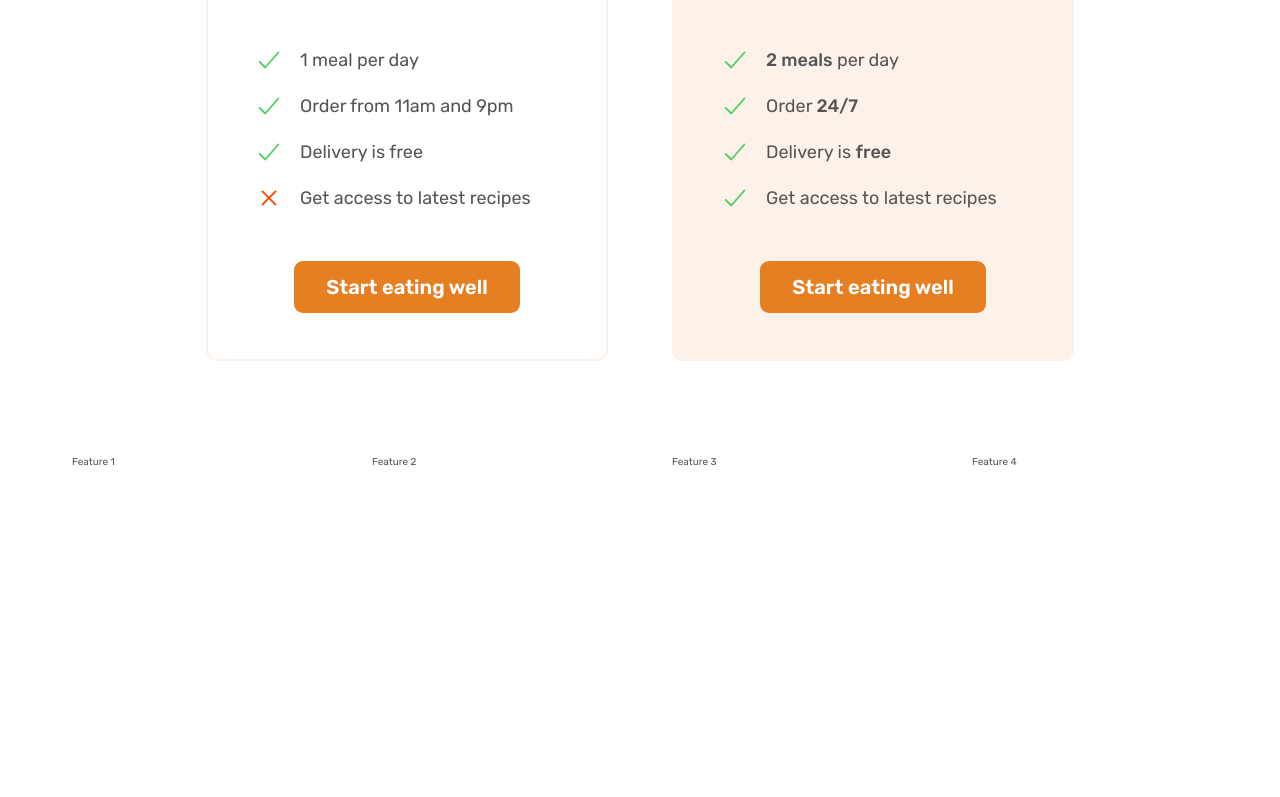
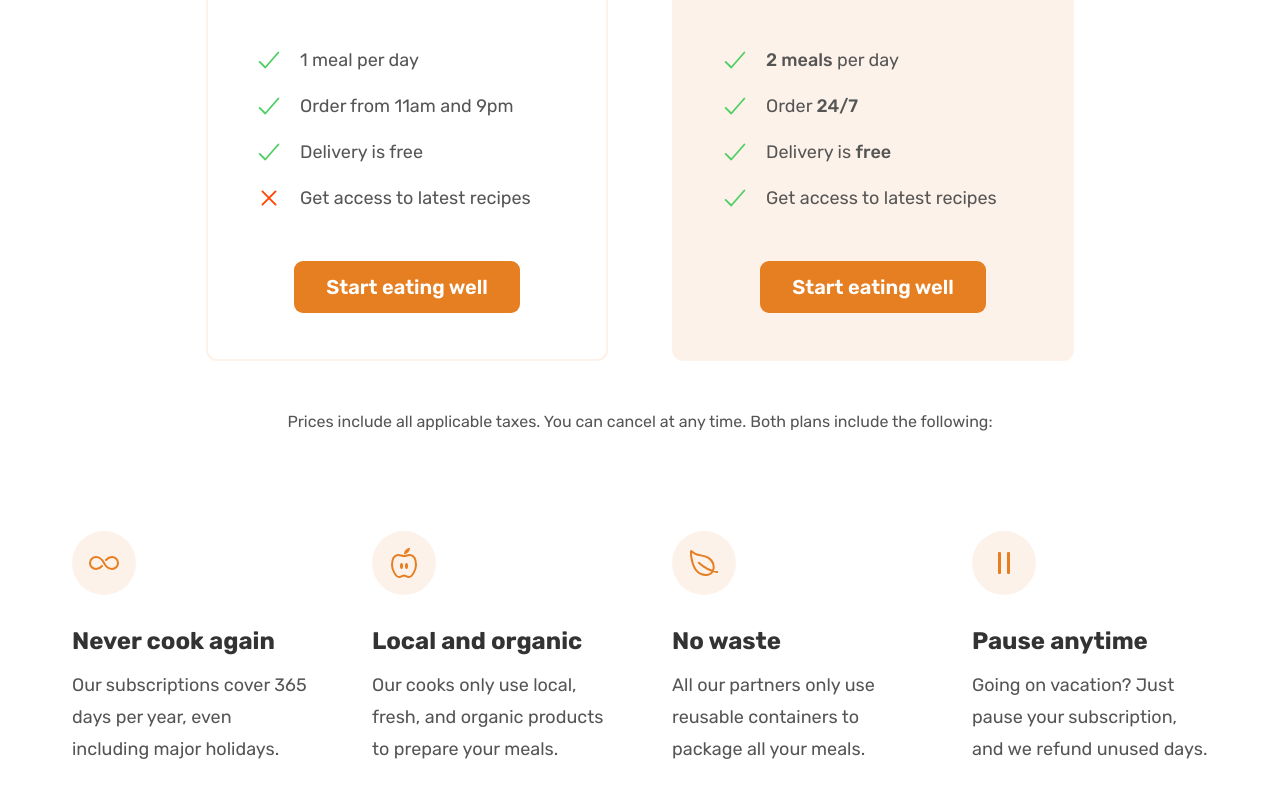
Before and after one commit to RadoslavKolev/Omnifood, a plain HTML site: page index.html in a window 1280 px wide. Shown: the part 5118-5915 px from the top of the page. Before the commit the page ends 5681 px from the top, so only its background shows below. Drawn offline with nearby package versions, Linux system fonts and the light colour scheme.

Commit message:
Built the Features Component

```diff
--- a/css/style.css
+++ b/css/style.css
@@ -509,3 +509,32 @@
   text-align: center;
   margin-top: 4.8rem;
 }
+
+.plan-details {
+  font-size: 1.6rem;
+  line-height: 1.6;
+  text-align: center;
+}
+
+/** Features */
+.feature-icon {
+  width: 3.2rem;
+  height: 3.2rem;
+  color: var(--primary-color);
+  background-color: var(--main-tint);
+  border-radius: 50%;
+  padding: 1.6rem;
+  margin-bottom: 3.2rem;
+}
+
+.feature-title {
+  font-size: 2.4rem;
+  font-weight: 700;
+  color: #333;
+  margin-bottom: 1.6rem;
+}
+
+.feature-text {
+  font-size: 1.8rem;
+  line-height: 1.8;
+}
--- a/index.html
+++ b/index.html
@@ -469,6 +469,7 @@
         </div>
       </section>
 
+      <!-- Pricing Section -->
       <section class="section-pricing">
         <div class="container">
           <span class="subheading">Pricing</span>
@@ -477,7 +478,7 @@
           </h2>
         </div>
 
-        <div class="container grid grid--2-cols">
+        <div class="container grid grid--2-cols margin-bottom-md">
           <div class="pricing-plan pricing-plan--starter">
             <header class="plan-header">
               <p class="plan-name">Starter</p>
@@ -543,11 +544,45 @@
           </div>
         </div>
 
+        <div class="container grid">
+          <aside class="plan-details">
+            Prices include all applicable taxes. You can cancel at any time. Both plans include the following:
+          </aside>
+        </div>
+
+        <!-- Features -->
         <div class="container grid grid--4-cols">
-          <div class="feature">Feature 1</div>
-          <div class="feature">Feature 2</div>
-          <div class="feature">Feature 3</div>
-          <div class="feature">Feature 4</div>
+          <div class="feature">
+            <ion-icon class="feature-icon" name="infinite-outline"></ion-icon>
+            <p class="feature-title">Never cook again</p>
+            <p class="feature-text">
+              Our subscriptions cover 365 days per year, even including major holidays.
+            </p>
+          </div>
+
+          <div class="feature">
+            <ion-icon class="feature-icon" name="nutrition-outline"></ion-icon>
+            <p class="feature-title">Local and organic</p>
+            <p class="feature-text">
+              Our cooks only use local, fresh, and organic products to prepare your meals.
+            </p>
+          </div>
+
+          <div class="feature">
+            <ion-icon class="feature-icon" name="leaf-outline"></ion-icon>
+            <p class="feature-title">No waste</p>
+            <p class="feature-text">
+              All our partners only use reusable containers to package all your meals.
+            </p>
+          </div>
+
+          <div class="feature">
+            <ion-icon class="feature-icon" name="pause-outline"></ion-icon>
+            <p class="feature-title">Pause anytime</p>
+            <p class="feature-text">
+              Going on vacation? Just pause your subscription, and we refund unused days.
+            </p>
+          </div>
         </div>
       </section>
     </main>
```
